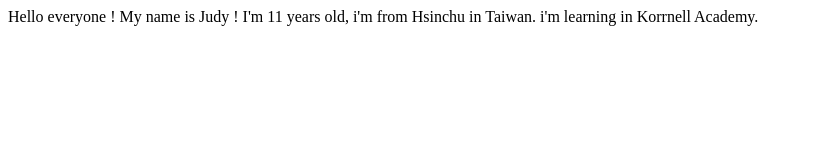
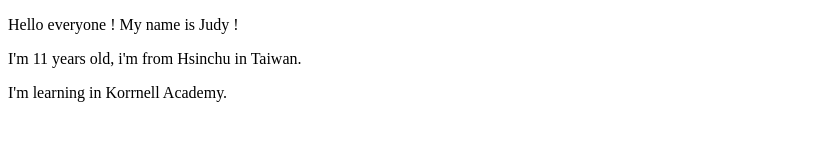
Before and after one commit to Judy29505/Judy29505.github.io, a plain HTML site: page index.html in a window 1280 px wide. Shown: the whole page, without its empty margins (0-813 px from the left). Drawn offline with Linux system fonts and the light colour scheme.

Commit message:
Update index.html

```diff
--- a/index.html
+++ b/index.html
@@ -7,8 +7,9 @@
 <title>Page Title</title>
 </head>
 <body>
-  Hello everyone ! My name is Judy !
-  I'm 11 years old, i'm from Hsinchu in Taiwan.
-  i'm learning in Korrnell Academy.
+  <p>Hello everyone ! My name is Judy !</p>
+  <p> I'm 11 years old, i'm from Hsinchu in Taiwan.</p>
+  <p> I'm learning in Korrnell Academy.</p>
+
 </body>
 </html>
```
